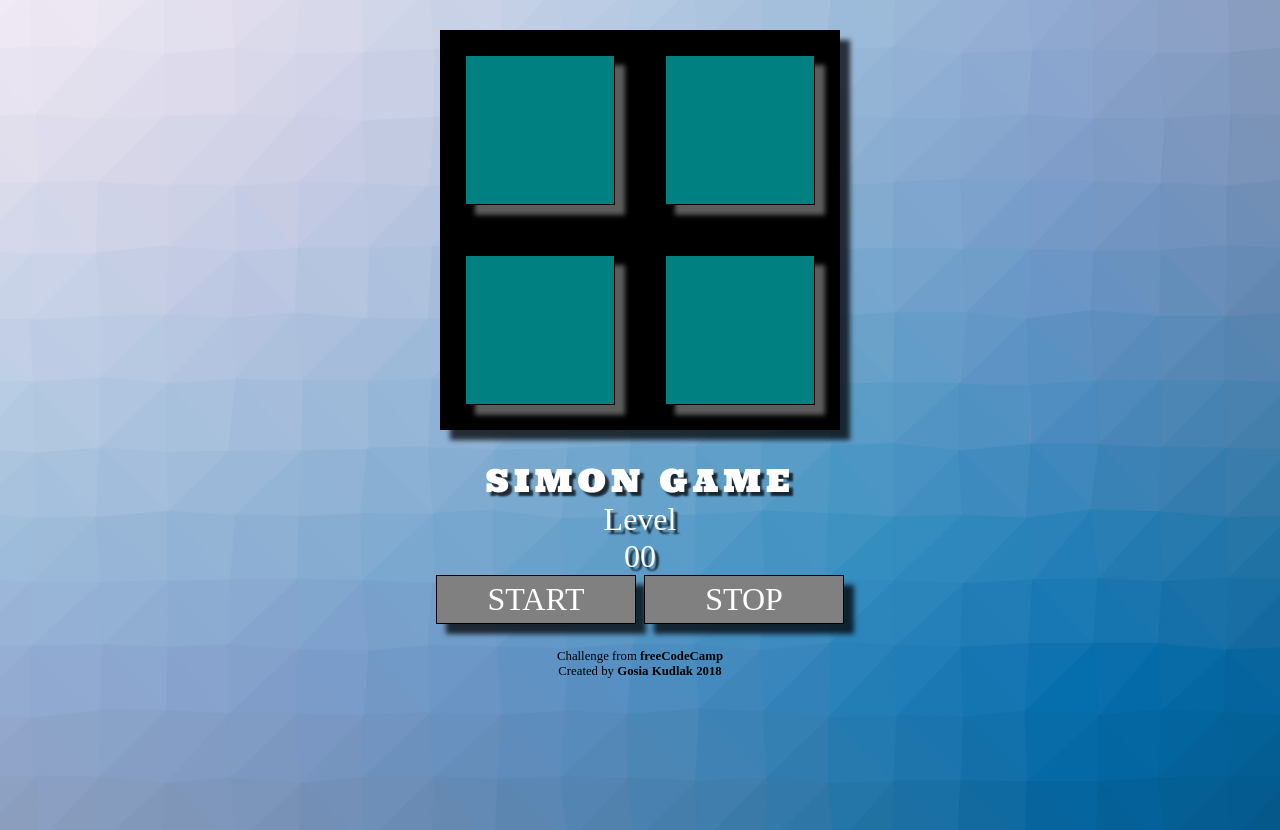
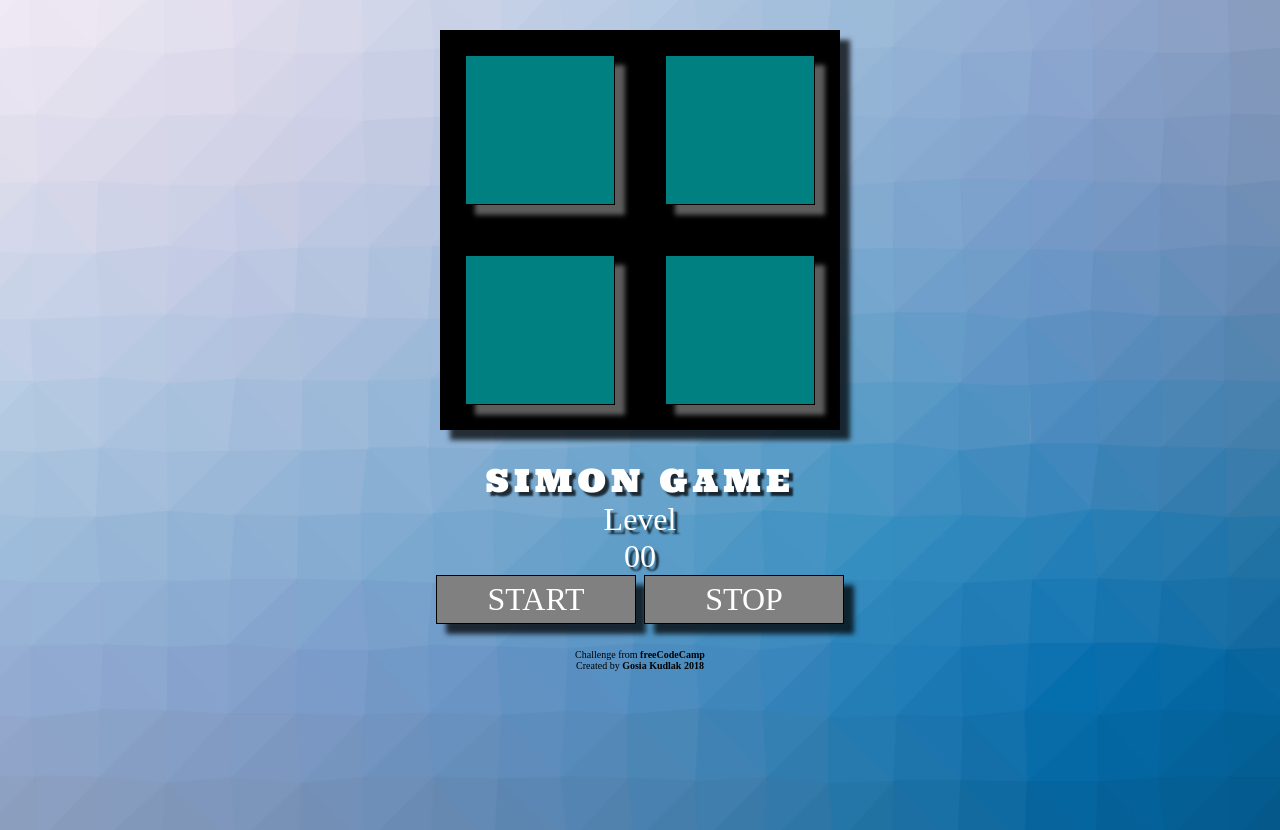
Before and after one commit to Project-web-2018-01/Simon-game, a website: page index.html in a window 1280 px wide. Drawn offline with nearby package versions, Linux system fonts and the light colour scheme.

Commit message:
change font size in footer

```diff
--- a/css/style.css
+++ b/css/style.css
@@ -82,7 +82,7 @@
 }
 .footer {
 	text-align: center;
-	font-size: 0.8rem;
+	font-size: 10px;
 	margin-top: 25px;
 	text-shadow: none;
 	color: black;
```
